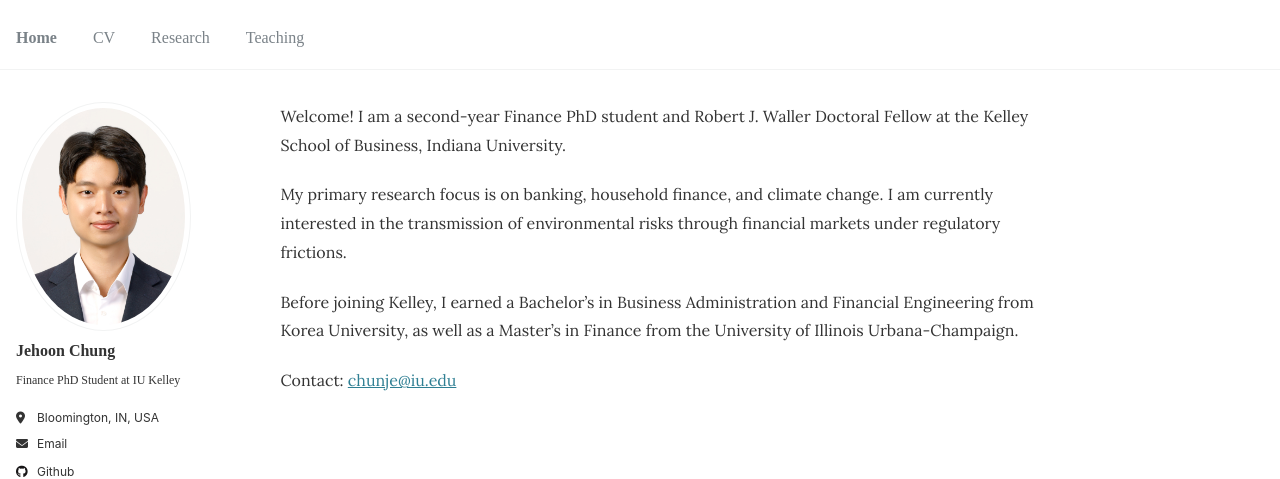
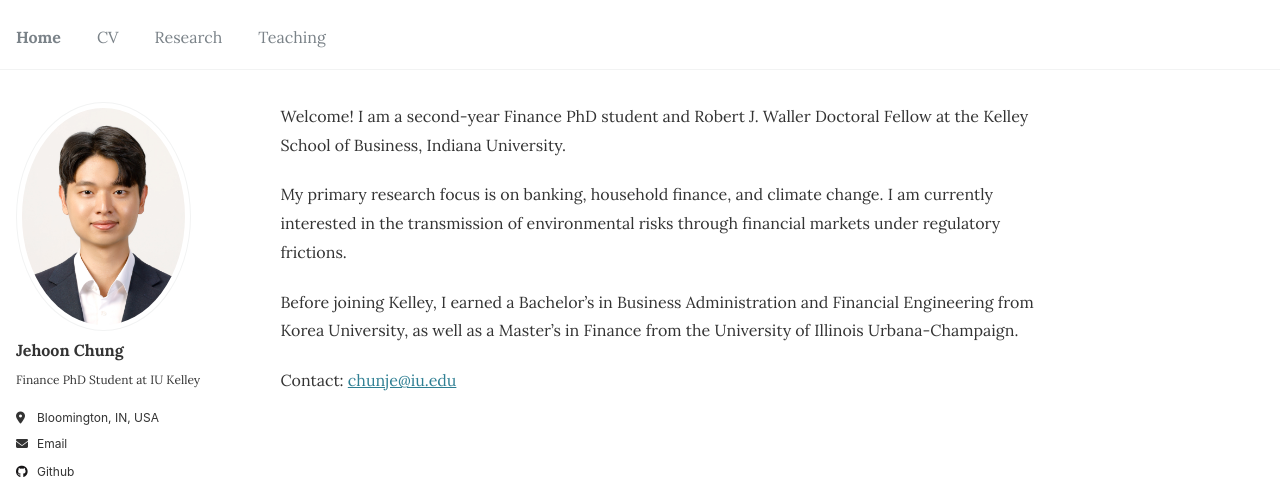
Before and after one commit to JehoonChung/jehoonchung.github.io, a Jekyll site: the page built from _pages/about.md, in a window 1280 px wide. Shown: the top 479 px of the page. Built offline with Jekyll 4.4.1, drawn with Linux system fonts in a browser that asks for light colours.

Commit message:
Update _custom.scss

```diff
--- a/_sass/_custom.scss
+++ b/_sass/_custom.scss
@@ -6,12 +6,12 @@
 .author__name,
 .author__bio,
 .author__urls-wrapper .btn--inverse {
-  font-family: 'Libre Baskerville', serif !important;
+  font-family: 'Lora', serif !important;
 }
 /* Navigation tabs */
 .greedy-nav a,
 .nav__list a {
-  font-family: 'Libre Baskerville', serif !important;
+  font-family: 'Lora', serif !important;
 }
 @media screen and (max-width: 768px) {
   /* Your existing perfect avatar and text centering (unchanged) */
```
